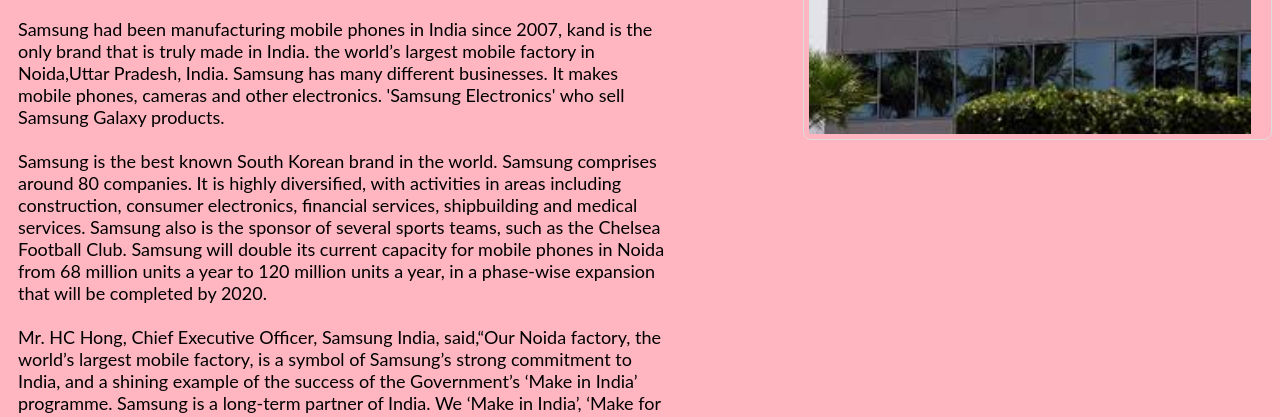
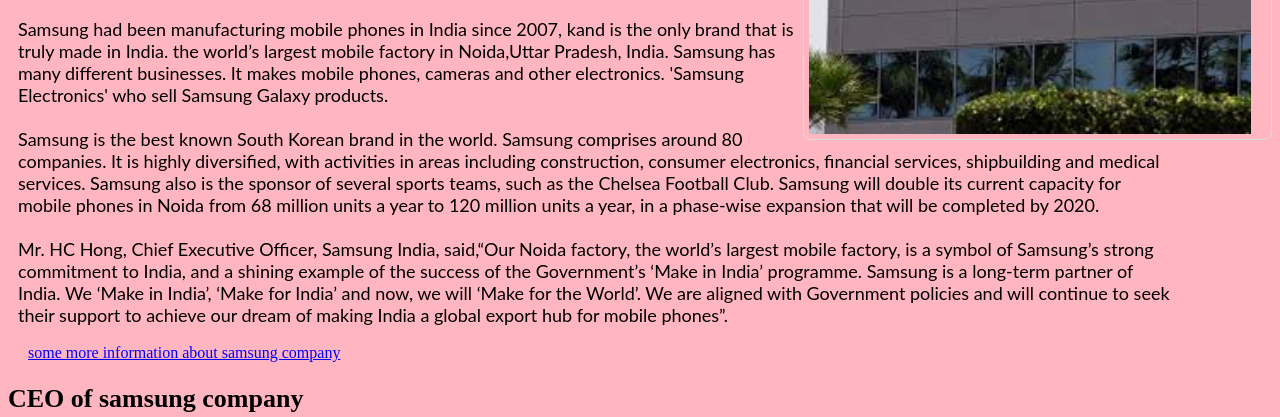
Before and after one commit to Sneha1295/SamsungCompany.github.io, a plain HTML site: page index.html in a window 1280 px wide. Shown: the part 368-785 px from the top of the page. Drawn offline with Linux system fonts and the light colour scheme.

Commit message:
Update index.css

```diff
--- a/index.css
+++ b/index.css
@@ -37,7 +37,7 @@ p{
 	font-family:lato;
 	text-decoration:transparent gray;
 	padding-left:10px;
-	padding-right:600px;
+	padding-right:100px;
 }
 img{
 	border:1px solid #ddd;
```
